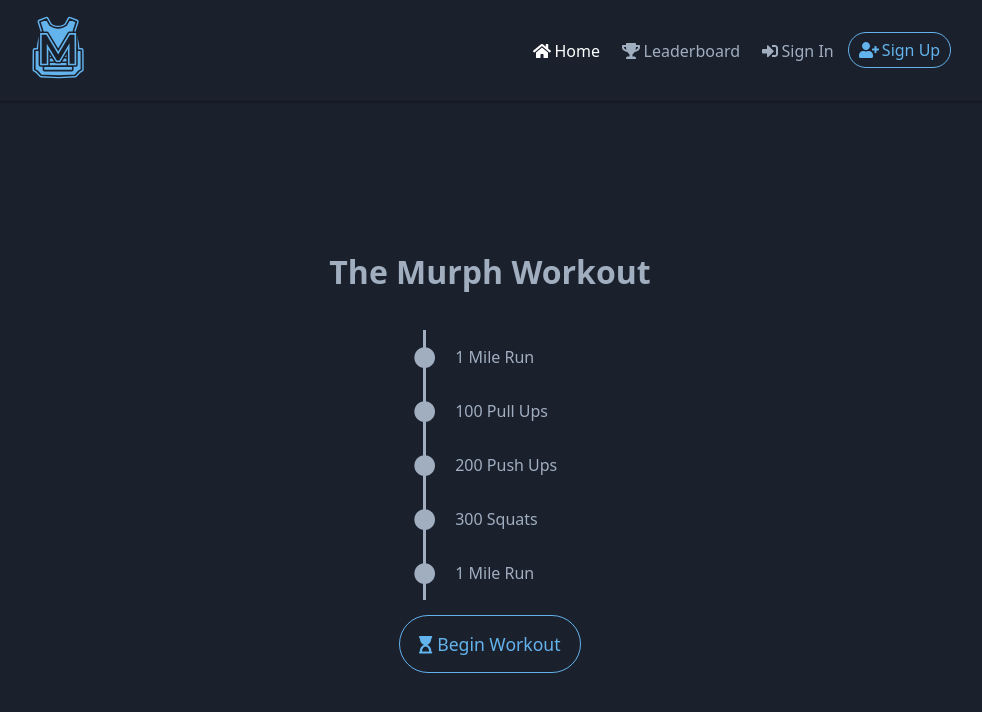
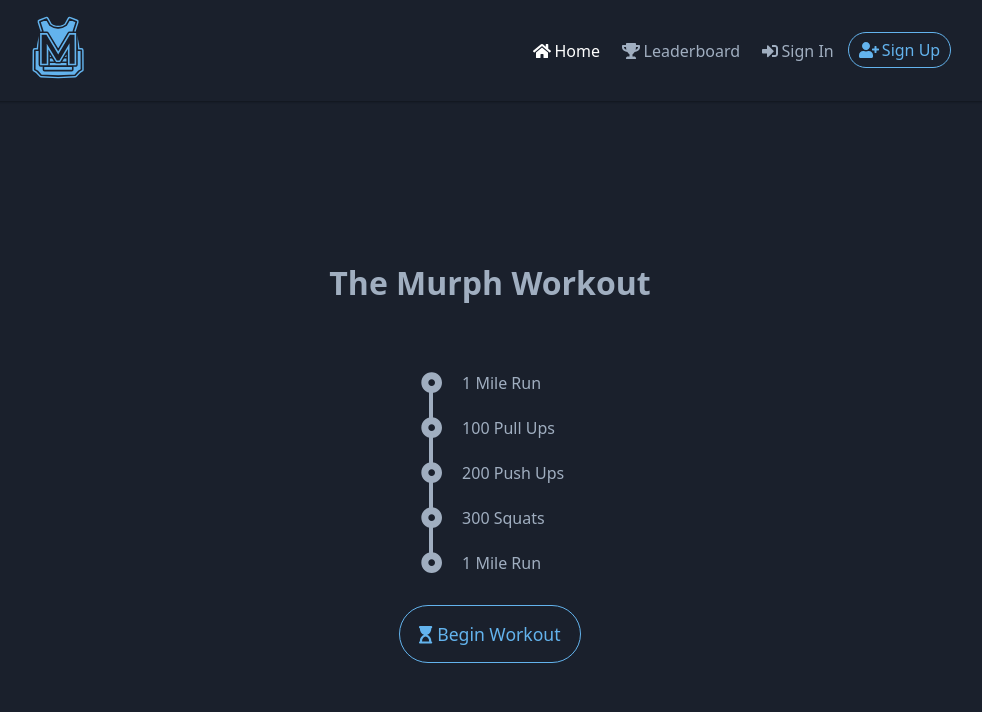
Before and after one commit to raymondkneipp/Murph-MERN, a React (Create React App) app in the folder client/: page / in a window 1280 px wide. Shown: the top 712 px of the page, without its empty margins (150-1132 px from the left). Built offline with nearby package versions, Linux system fonts and the light colour scheme.

Commit message:
Changed styles for home page

```diff
--- a/client/src/pages/Home.js
+++ b/client/src/pages/Home.js
@@ -1,4 +1,7 @@
-import { faCircle, faHourglassStart } from "@fortawesome/free-solid-svg-icons";
+import {
+  faDotCircle,
+  faHourglassStart,
+} from "@fortawesome/free-solid-svg-icons";
 import { FontAwesomeIcon } from "@fortawesome/react-fontawesome";
 import React from "react";
 import { Link } from "react-router-dom";
@@ -9,12 +12,35 @@ const List = styled.ul`
   list-style: none;
   padding: 1rem 0;
   margin: 1rem;
-  border-left: 0.2rem solid #a0aec0;
+  /* border-left: 0.2rem solid #a0aec0; */
 
   & li {
-    margin-left: -0.75rem;
-    margin-bottom: 2rem;
+    /* margin-left: -0.75rem; */
+    /* margin-bottom: 2rem; */
+    margin-bottom: 0.5rem;
     color: #a0aec0;
+
+    &::before {
+      content: " ";
+      display: inline-block;
+      position: relative;
+      top: 2.1rem;
+      left: 0.8rem;
+      width: 0.3rem;
+      height: 2rem;
+      background-color: #a0aec0;
+    }
+
+    &:last-child::before {
+      content: " ";
+      display: inline-block;
+      position: relative;
+      top: 2.1rem;
+      left: 0.8rem;
+      width: 0.3rem;
+      height: 2rem;
+      background-color: transparent;
+    }
 
     & svg {
       margin-right: 1rem;
@@ -70,24 +96,24 @@ export const Home = () => {
         <h1>The Murph Workout</h1>
         <List>
           <li>
-            <FontAwesomeIcon icon={faCircle} size="lg" color="#a0aec0" /> 1 Mile
-            Run
+            <FontAwesomeIcon icon={faDotCircle} size="lg" color="#a0aec0" /> 1
+            Mile Run
           </li>
           <li>
-            <FontAwesomeIcon icon={faCircle} size="lg" color="#a0aec0" /> 100
+            <FontAwesomeIcon icon={faDotCircle} size="lg" color="#a0aec0" /> 100
             Pull Ups
           </li>
           <li>
-            <FontAwesomeIcon icon={faCircle} size="lg" color="#a0aec0" /> 200
+            <FontAwesomeIcon icon={faDotCircle} size="lg" color="#a0aec0" /> 200
             Push Ups
           </li>
           <li>
-            <FontAwesomeIcon icon={faCircle} size="lg" color="#a0aec0" /> 300
+            <FontAwesomeIcon icon={faDotCircle} size="lg" color="#a0aec0" /> 300
             Squats
           </li>
           <li>
-            <FontAwesomeIcon icon={faCircle} size="lg" color="#a0aec0" /> 1 Mile
-            Run
+            <FontAwesomeIcon icon={faDotCircle} size="lg" color="#a0aec0" /> 1
+            Mile Run
           </li>
         </List>
 
```
